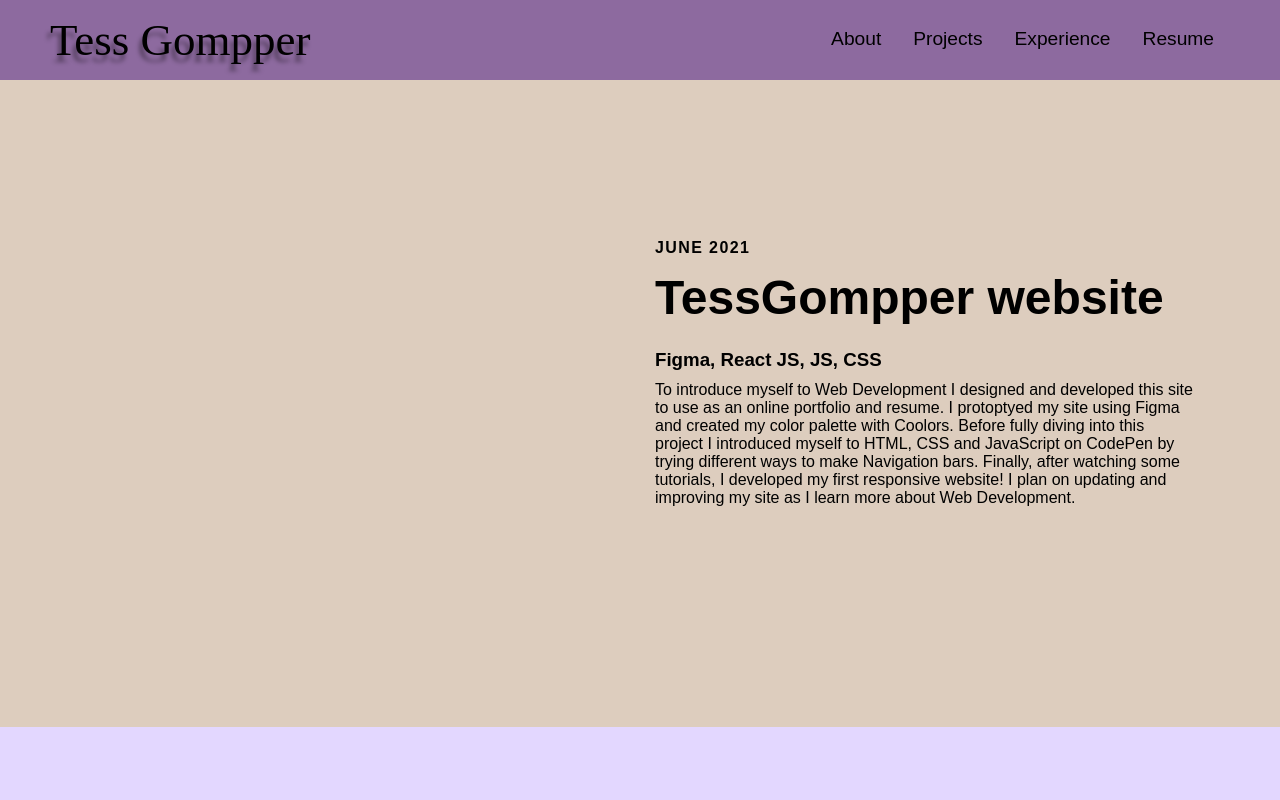
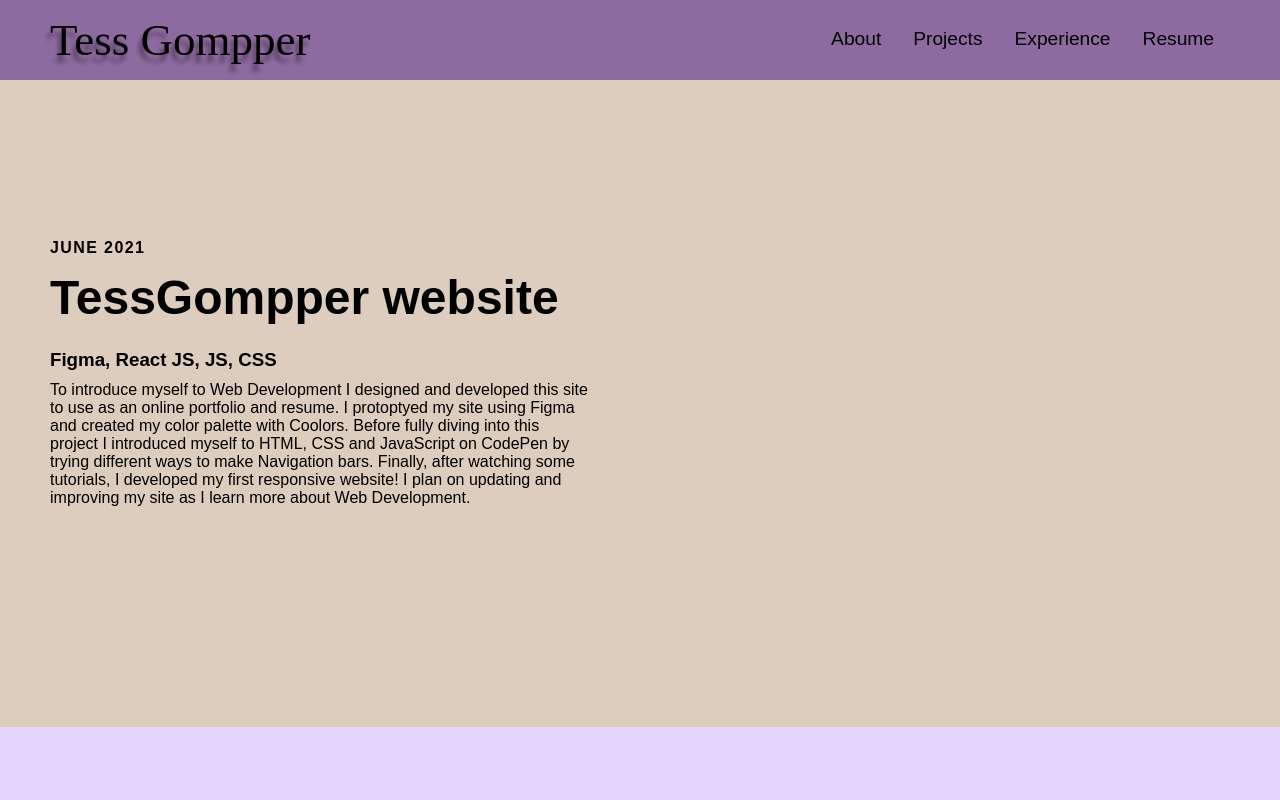
Before and after one commit to tgompper1/myWebsite, a React (Create React App) app: page /projects in a window 1280 px wide. Shown: the top 800 px of the page. Built offline with nearby package versions, Linux system fonts and the light colour scheme.

Commit message:
update projects

```diff
--- a/src/components/pages/Projects/Data.js
+++ b/src/components/pages/Projects/Data.js
@@ -4,7 +4,7 @@ export const projectWebsite ={
     projectName: 'TessGompper website',
     projectTags: 'Figma, React JS, JS, CSS',
     description: 'To introduce myself to Web Development I designed and developed this site to use as an online portfolio and resume. I protoptyed my site using Figma and created my color palette with Coolors. Before fully diving into this project I introduced myself to HTML, CSS and JavaScript on CodePen by trying different ways to make Navigation bars. Finally, after watching some tutorials, I developed my first responsive website! I plan on updating and improving my site as I learn more about Web Development.',
-    imgStart:'start',
+    imgStart:'row-reverse',
     img: '',
     alt: 'image'
 };
@@ -16,8 +16,8 @@ export const projectShine ={
     date: '06/08/2020',
     projectName: 'Shine',
     projectTags: 'Android Studio, Figma, API, JSON, hackHer',
-    description: 'This project was from my first hackathon, hackHer, put on by the Queens Women in Computing group in November of 2020. For this virtual hackathon I worked with 3 other students to create a prototype for an app that would tell users what the best time of each day would be to get outside and enjoy the best weather. Inspired by my own experiences, this app was aimed at students stuck in their dorm all day doing online school who, at the end of the day, woudl come to realize they hadn &apos t gotten any fresh air or sunshine that day. Using android studio and the Open Weather Map API I programmed the part of the app that calculated which time of day had the best weather based on temperature and weather conditions.  ',
-    imgStart:'row reverse',
+    description: 'This project was from my first hackathon, hackHer, put on by the Queens Women in Computing group in November of 2020. For this virtual hackathon I worked with 3 other students to create a prototype for an app that would tell users what the best time of each day would be to get outside and enjoy the best weather. Inspired by my own experiences, this app was aimed at students stuck in their dorm all day doing online school who, at the end of the day, woudl come to realize they had not gotten any fresh air or sunshine that day. Using android studio and the Open Weather Map API I programmed the part of the app that calculated which time of day had the best weather based on temperature and weather conditions. This hackathon introduced me to Android Studio, Postman, APIs, and JSON files. Although we did not complete our app as we had hoped, hackHer was a wonderful first hackathon experience that introduced me to lots of new concepts and people from around the world!',
+    imgStart:'start',
     img: '',
     alt: 'img'
 };
```
